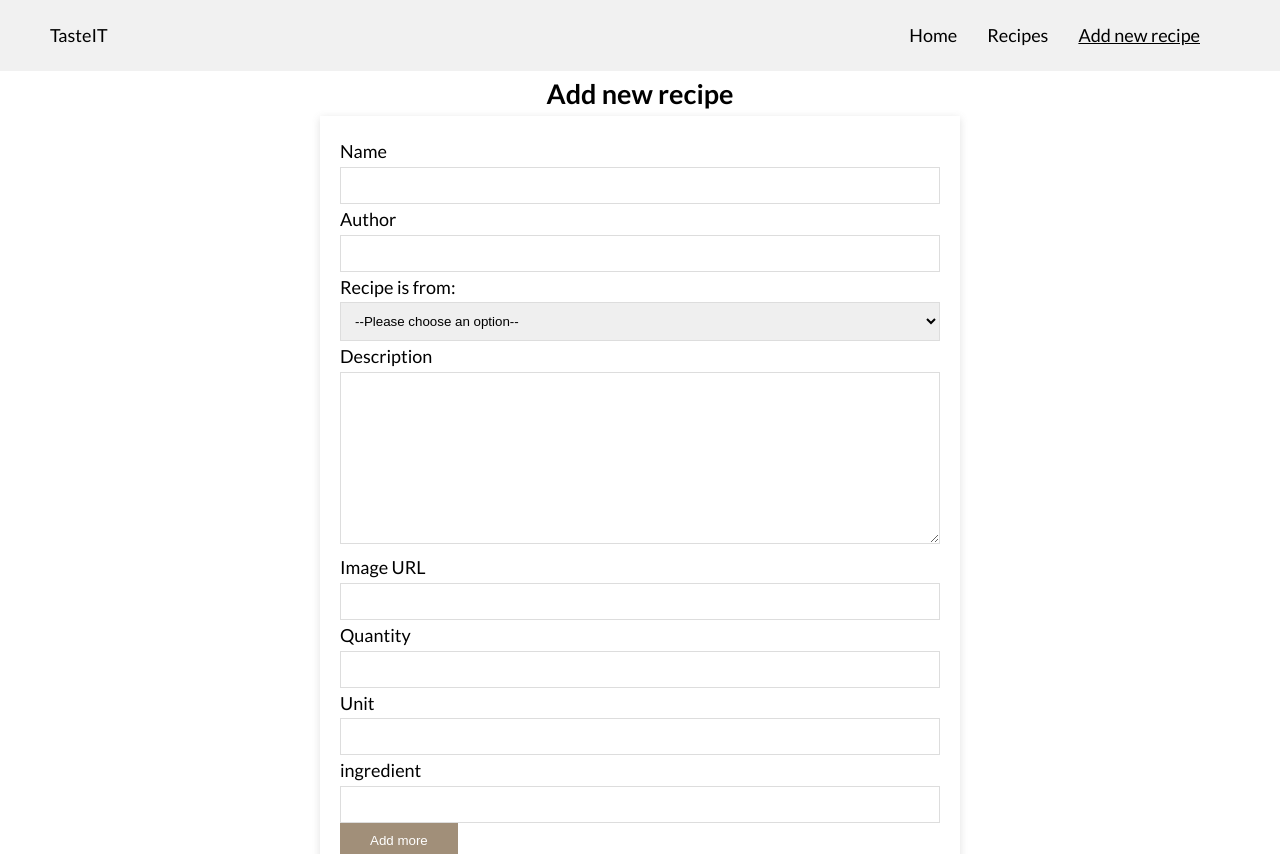
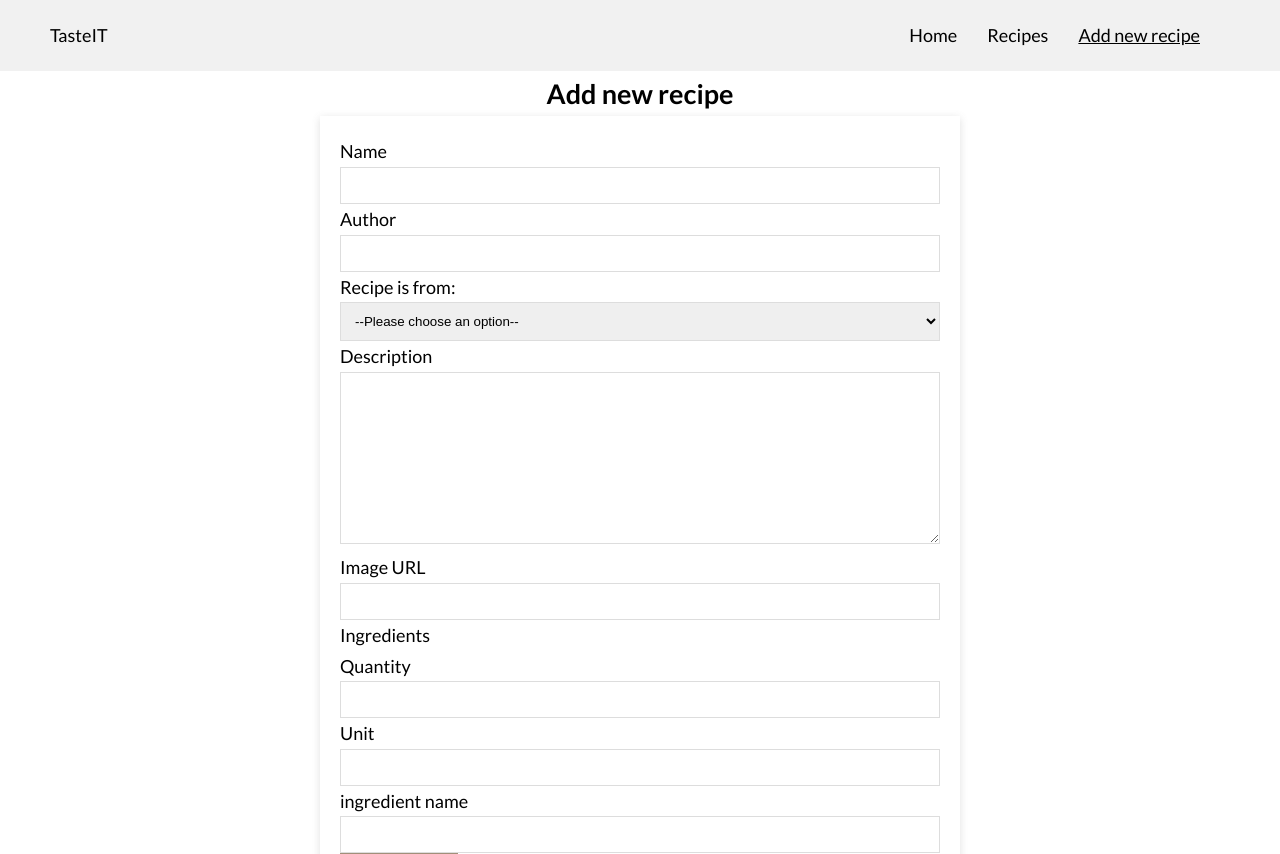
Before and after one commit to Duyen-codes/taste-it-react22k, a React (Create React App) app: page /addRecipe in a window 1280 px wide. Shown: the top 854 px of the page. Built offline with nearby package versions, Linux system fonts and the light colour scheme; data requests are answered from the project's data file.

Commit message:
fixed handleIngredientNameChange function

```diff
--- a/src/components/AddNewRecipe.js
+++ b/src/components/AddNewRecipe.js
@@ -35,17 +35,14 @@ const AddNewRecipe = (props) => {
   const handleIngredientNameChange = (e, ingredientIndex) => {
     console.log("handleIngredientNameChange", e, ingredientIndex);
     let newIngredientName = e.target.value;
-    setIngredients((prev) => {
-      return {
-        ...prev,
-        ingredients: prev.ingredients.map((ingredient, index) => {
-          if (index == ingredientIndex) {
-            return { ...ingredient, ingredientName: newIngredientName };
-          }
-          return ingredient;
-        }),
-      };
-    });
+    setIngredients(
+      ingredients.map((ingredient, index) => {
+        if (index === ingredientIndex) {
+          return { ...ingredient, ingredientName: newIngredientName };
+        }
+        return ingredient;
+      })
+    );
   };
 
   // handle ingredient quantity change
@@ -92,6 +89,37 @@ const AddNewRecipe = (props) => {
           { ingredientName: "", quantity: "", unit: "" },
         ],
       };
+    });
+  };
+
+  // render ingredients
+  const renderIngredientInputs = () => {
+    return ingredients.map((ingredient, index) => {
+      return (
+        <div key={`ingredientName ${index}`}>
+          <label htmlFor="quantity">Quantity</label>
+          <input
+            type="number"
+            id="quantity"
+            name="quantity"
+            onChange={handleIngredientQuantityChange}
+          />
+          <label htmlFor="unit">Unit</label>
+          <input
+            type="text"
+            id="unit"
+            name="unit"
+            onChange={handleIngredientUnitChange}
+          />
+          <label htmlFor="ingredientName">ingredient name</label>
+          <input
+            type="text"
+            id="ingredientName"
+            name="ingredientName"
+            onChange={handleIngredientNameChange}
+          />
+        </div>
+      );
     });
   };
 
@@ -164,31 +192,8 @@ const AddNewRecipe = (props) => {
             onChange={handleChange}
           />
         </div>
-
-        <div>
-          <label htmlFor="quantity">Quantity</label>
-          <input
-            type="number"
-            id="quantity"
-            name="quantity"
-            onChange={handleIngredientQuantityChange}
-          />
-          <label htmlFor="unit">Unit</label>
-          <input
-            type="text"
-            id="unit"
-            name="unit"
-            onChange={handleIngredientUnitChange}
-          />
-          <label htmlFor="ingredientName">ingredient</label>
-          <input
-            type="text"
-            id="ingredientName"
-            name="ingredientName"
-            onChange={handleIngredientNameChange}
-          />
-        </div>
-
+        <label>Ingredients</label>
+        {renderIngredientInputs()}
         <button onClick={handleAddMore}>Add more</button>
 
         <div>
```
